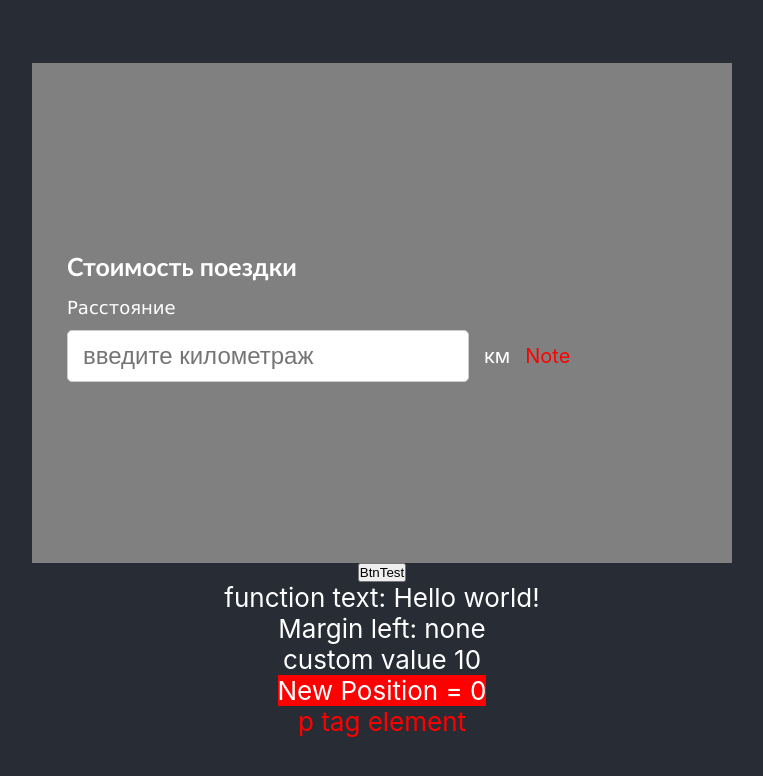
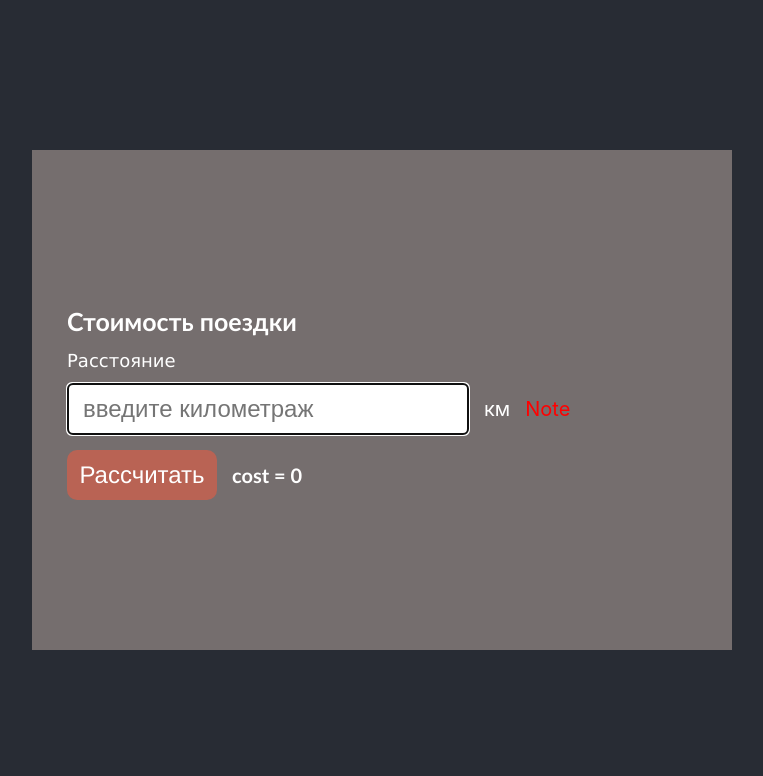
Before and after one commit to KostiantynPolishko2/fuel-calculator, a React (Create React App) app: page / in a window 1280 px wide. Shown: the top 776 px of the page, without its empty margins (258-1021 px from the left). Built offline with nearby package versions, Linux system fonts and the light colour scheme.

Commit message:
3 Set up algorithm for get inputted value.
Done arrow functions isDigitValue(e), getDigitValue(e).

isDigitValue(e) has pattern regex in order to make correct parseFloat().

```diff
--- a/src/App.js
+++ b/src/App.js
@@ -4,14 +4,13 @@ import './fuel-calculator.css';
 
 function App() {
 
-  let value = 10;
-  const [getValue, setValue] = useState(value);
-  const [getMargin, setMargin] = useState(0);
-  let p_element = <p class='note'>p tag element</p>;
+  // disabled={isDistance? 'disabled' : ''}
+  const [isDistance, setIsDistance] = useState(false);
+  let [distance, setDistance] = useState(0);
 
   return (
     <div class='App-header'>
-      <form>
+      <form id='fuel-calculation'>
         <div class='title'>
           <p>Стоимость поездки</p>
         </div>
@@ -19,56 +18,26 @@ function App() {
           <label for='distance'>Расстояние</label>
         </div>
         <div class='input-field'>
-          <input type='text' id='distance' name='distance_km' placeholder='введите километраж'></input>
+          <input onBlur={(e) => {isDigitValue(e) ? setDistance(getDigitValue(e)) : setDistance(0)}} type='text' id='distance' name='distance_km' placeholder='введите километраж' autoFocus></input>
           <p>км</p>
           <p class='note'>Note</p>
         </div>
+        <div class='input-field' style={{marginTop: 15 + 'px'}}>
+          <button type='button' name='cost' form='fuel-calculation'>Рассчитать</button>
+          <p class='cost'>cost = {distance}</p>
+        </div>
       </form>
-
-      {/* <button onClick={(e) => setValue(setNewValue(e, getValue))}>Calculate</button> */}
-
-      {/* <button onClick={(e) => setMargin(setMarginLeft(e, getMargin))}>Calculate</button>
-      <button onClick={showInfoEvent}>BtnEvent</button>
-      <button onClick={() => showInfoText('check call btn-info')}>BtnInfo</button>
-      <button onClick={(e) => showInfoEventText(e, 'check call btn__info-event')}>BtnInfoEvent</button> */}
-
-      <button onClick={() => setMargin(setMarginLeft(getMargin))}>BtnTest</button>
-      <p>{getText('Hello world!')}</p>
-      <p>Margin left: {getMargin != 0 ? getMargin : 'none'}</p>
-
-      <p>{`custom value ${value}`}</p>
-      <p style={{backgroundColor: 'red', marginLeft: getMargin + 'px'}}>New Position = {getMargin}</p>
-      {p_element}
-
     </div>
-
   );
 }
 
-const getText = (text) => {
-  return `function text: ${text}`;
+const isDigitValue = (e) => {
+  const exp = /^\d+.?\d+$/;
+  return exp.test(e.target.value);
 }
 
-const setMarginLeft = (value) => {
-  return value += 50;
-}
-
-const setNewValue = (e, value) => {
-  console.log(e.target.textContent, `value = ${value}`);
-
-  return value += 10;
-}
-
-const showInfoEvent = (e) => {
-  console.log(e.target.textContent);
-}
-
-const showInfoText = (text) => {
-  console.log('test', text);
-}
-
-const showInfoEventText = (e, text) => {
-  console.log(e.target.textContent, text);
+const getDigitValue = (e) => {
+  return parseFloat(e.target.value);
 }
 
 export default App;
--- a/src/fuel-calculator.css
+++ b/src/fuel-calculator.css
@@ -4,6 +4,8 @@
     --input-height: 50px;
     --input-width: 400px;
     --intend-left: 15px;
+    --btn-width: 150px;
+    --btn-height: 50px;
 }
 
 *{
@@ -14,7 +16,7 @@
 form{
     height: var(--form-height);
     width: var(--form-width);
-    background-color: grey;
+    background-color: rgb(117, 110, 110);
     align-content: center;
 }
 
@@ -31,6 +33,18 @@ input{
     border-radius: 5px;
 }
 
+button{
+    width: var(--btn-width);
+    height: var(--btn-height);
+    border-radius: calc(var(--btn-height)/5);
+    border: none;
+    background-color: rgb(185, 99, 84);
+    color: white;
+    font-size: 24px;
+    font-family: 'Franklin Gothic Medium', 'Arial Narrow', Arial, sans-serif;
+    font-weight: 500;
+}
+
 div.title{
     margin-top: 10px;
 }
@@ -39,7 +53,7 @@ div.title > p {
     font-size: 25px;
     font-weight: 600;
     font-family: 'Gill Sans', 'Gill Sans MT', Calibri, 'Trebuchet MS', sans-serif;
-    line-height: 100%;
+    line-height: 90%;
 }
 
 div.name{
@@ -69,8 +83,14 @@ div.input-field > p{
     /* background-color: blue; */
     font-size: 20px;
     margin-left: var(--intend-left);
+    line-height: 90%;
 }
 
 p.note{
     color: red;
 }
+
+p.cost{
+    font-family: 'Trebuchet MS', 'Lucida Sans Unicode', 'Lucida Grande', 'Lucida Sans', Arial, sans-serif;
+    font-weight: 600;
+}
```
